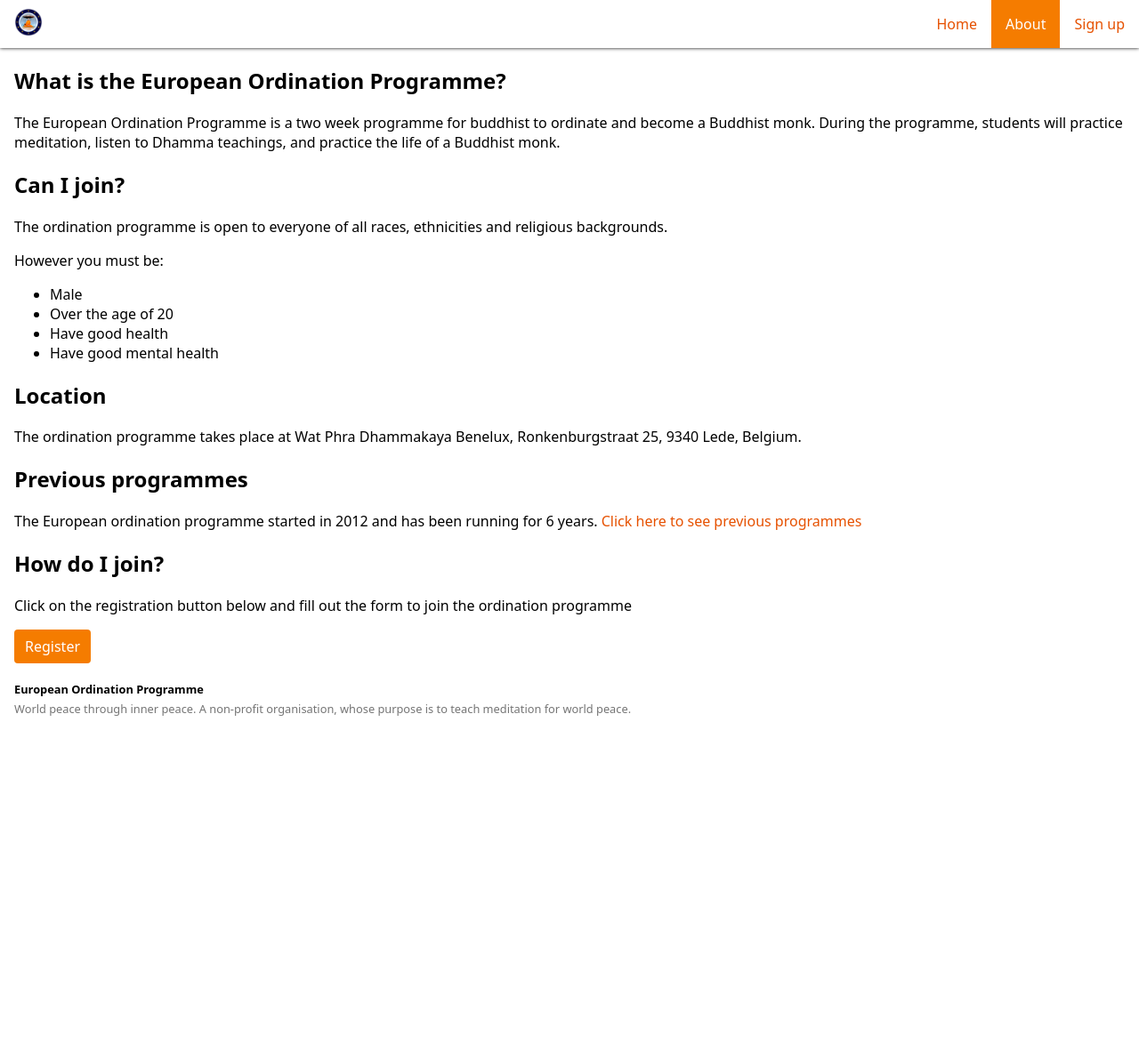
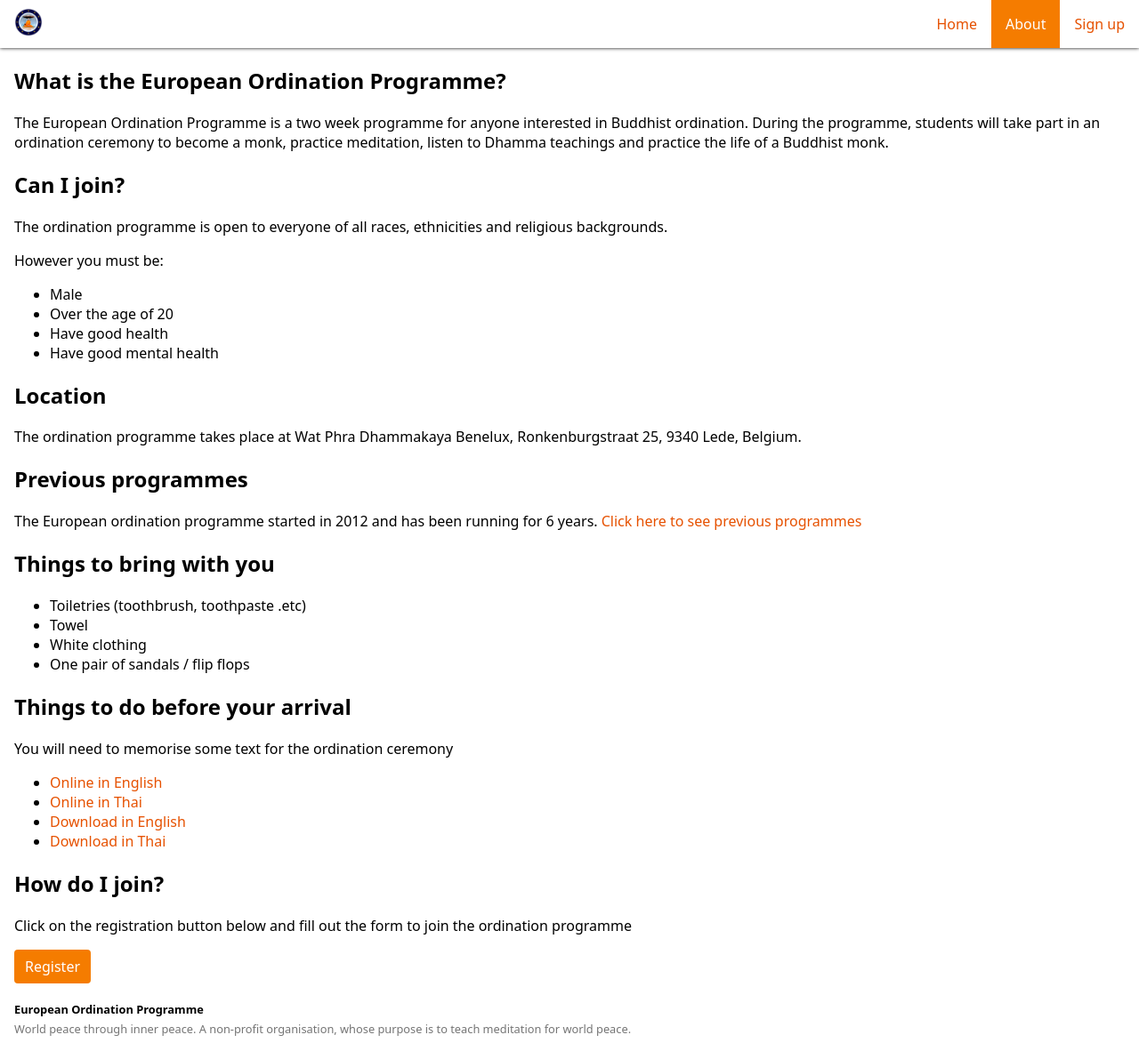
Before and after one commit to spicalous/eop-website, a Jekyll site: the page built from about/index.html, in a window 1280 px wide. Shown: the whole page at 89% size. Built offline with Jekyll 4.4.1, drawn with Linux system fonts in a browser that asks for light colours; before the commit the page ends 900 px from its top, so only the background shows below that.

Commit message:
Placeholders for memorisation texts
added headers for chanting text

```diff
--- a/about/index.html
+++ b/about/index.html
@@ -5,9 +5,9 @@
 <div class="container">
   <h2>What is the European Ordination Programme?</h2>
   <p>
-    The European Ordination Programme is a two week programme for buddhist to ordinate and become a Buddhist monk.
-    During the programme, students will practice meditation, listen to Dhamma teachings, and practice the life of a
-    Buddhist monk.
+    The European Ordination Programme is a two week programme for anyone interested in Buddhist ordination. During the
+    programme, students will take part in an ordination ceremony to become a monk, practice meditation, listen to Dhamma
+    teachings and practice the life of a Buddhist monk.
   </p>
   <h2>Can I join?</h2>
   <p>
@@ -29,11 +29,26 @@
     The European ordination programme started in 2012 and has been running for 6 years.
     <a href="{{ "/about/previous-programmes" | relative_url }}">Click here to see previous programmes</a>
   </p>
+  <h2>Things to bring with you</h2>
+  <ul>
+    <li>Toiletries (toothbrush, toothpaste .etc)</li>
+    <li>Towel</li>
+    <li>White clothing</li>
+    <li>One pair of sandals / flip flops</li>
+  </ul>
+  <h2>Things to do before your arrival</h2>
+  <p>
+    You will need to memorise some text for the ordination ceremony
+  </p>
+  <ul>
+    <li><a href="{{ "/about/texts#ordination-chanting-en" | relative_url }}">Online in English</a></li>
+    <li><a href="{{ "/about/texts#ordination-chanting-th" | relative_url }}">Online in Thai</a></li>
+    <li><a href="{{ "/assets/docs/ordination-chanting-en.txt" | relative_url }}">Download in English</a></li>
+    <li><a href="{{ "/assets/docs/ordination-chanting-th.txt" | relative_url }}">Download in Thai</a></li>
+  </ul>
   <h2>How do I join?</h2>
   <p>
     Click on the registration button below and fill out the form to join the ordination programme
   </p>
-  <a class="btn btn-main" href="{{ "/sign-up/" | relative_url }}">
-    Register
-  </a>
+  <a class="btn btn-main" href="{{ "/sign-up/" | relative_url }}">Register</a>
 </div>
--- /dev/null
+++ b/assets/docs/ordination-chanting-en.txt
@@ -0,0 +1 @@
+todo
--- /dev/null
+++ b/assets/docs/ordination-chanting-th.txt
@@ -0,0 +1 @@
+todo
```
Also changed, not shown: about/texts.html (added, +44 -0 lines), sign-up.html (+7 -3 lines).
